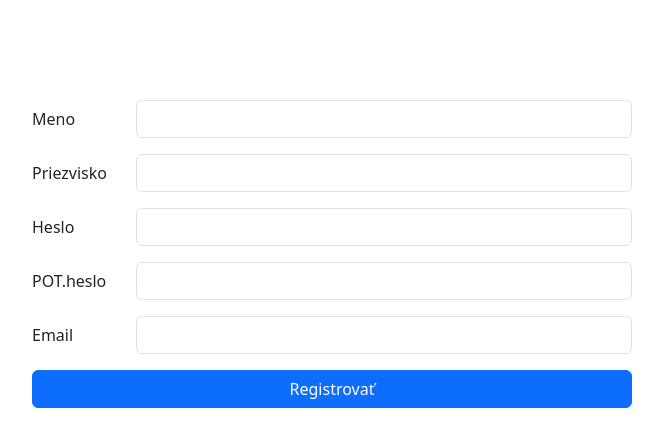
After one commit to tarfaj24/php, a PHP site: page /folder_1/registracia.php in a window 1280 px wide. The commit adds this page. Shown: the top 447 px of the page, without its empty margins (308-971 px from the left). Run offline with PHP 8.4, Linux system fonts and the light colour scheme.

Commit message:
add_zmeny

```diff
--- /dev/null
+++ b/folder_1/registracia.php
@@ -0,0 +1,49 @@
+<!DOCTYPE html>
+<html lang="en">
+<head>
+    <meta charset="UTF-8">
+    <meta name="viewport" content="width=device-width, initial-scale=1.0">
+    <title>Document</title>
+    <link rel="stylesheet" href="style.css">
+    <link href="https://cdn.jsdelivr.net/npm/bootstrap@5.3.8/dist/css/bootstrap.min.css" rel="stylesheet" integrity="sha384-sRIl4kxILFvY47J16cr9ZwB07vP4J8+LH7qKQnuqkuIAvNWLzeN8tE5YBujZqJLB" crossorigin="anonymous">
+</head>
+<body>
+<form method="POST" action="script.php">
+  <div class="row mb-3">
+    <label for="inputName3" class="col-sm-2 col-form-label">Meno</label>
+    <div class="col-sm-10">
+      <input type="text" class="form-control" id="inputName3" name="meno">
+    </div>
+  </div>
+  <div class="row mb-3">
+    <label for="inputSurname3" class="col-sm-2 col-form-label">Priezvisko</label>
+    <div class="col-sm-10">
+      <input type="text" class="form-control" id="inputSurname3" name="priezvisko">
+    </div>
+  </div>
+  <div class="row mb-3">
+    <label for="inputPassword3" class="col-sm-2 col-form-label">Heslo</label>
+    <div class="col-sm-10">
+      <input type="password" class="form-control" id="inputPassword3" name="heslo">
+    </div>
+  </div>
+  <div class="row mb-3">
+    <label for="inputPassword3" class="col-sm-2 col-form-label">POT.heslo</label>
+    <div class="col-sm-10">
+      <input type="password" class="form-control" id="inputPassword3" name="pot_heslo">
+    </div>
+  </div>
+  <div class="row mb-3">
+    <label for="inputEmail3" class="col-sm-2 col-form-label">Email</label>
+    <div class="col-sm-10">
+      <input type="email" class="form-control" id="inputEmail3" name="email">
+    </div>
+  </div>
+
+
+
+  <button type="submit" class="btn btn-primary" name="REG" value="1">Registrovať</button>
+    <script src="https://cdn.jsdelivr.net/npm/bootstrap@5.3.8/dist/js/bootstrap.bundle.min.js" integrity="sha384-FKyoEForCGlyvwx9Hj09JcYn3nv7wiPVlz7YYwJrWVcXK/BmnVDxM+D2scQbITxI" crossorigin="anonymous"></script>
+    </form>
+</body>
+</html>
--- /dev/null
+++ b/folder_1/registracne_udaje.txt
@@ -0,0 +1,2 @@
+martindsdasdsaddasdasdsadsaasdsadmartinko@gmail.commartindsdasdsaddasdasdsadsaasdsadmartinko@gmail.comArray
+Array
--- /dev/null
+++ b/folder_1/style.css
@@ -0,0 +1,16 @@
+*{
+    padding:0px
+}
+body{
+    display: flex;
+    justify-content: center;
+    align-content: center;
+}
+
+form{
+    margin-top: 100px;
+    display: flex;
+    width: 600px;
+    flex-direction: column;
+
+}
--- a/prihlasenie.php
+++ b/prihlasenie.php
@@ -17,7 +17,7 @@ if($_SERVER["REQUEST_METHOD"] === "POST"){
 </head>
 <body>
     <p></p>
-    <form method="post">
+    <form method="post" action=>
 
         <div>
             <label for="riadok">Meno</label>
```
Also changed, not shown: folder_1/login.php (added, +47 -0 lines), folder_1/script.php (added, +43 -0 lines).
